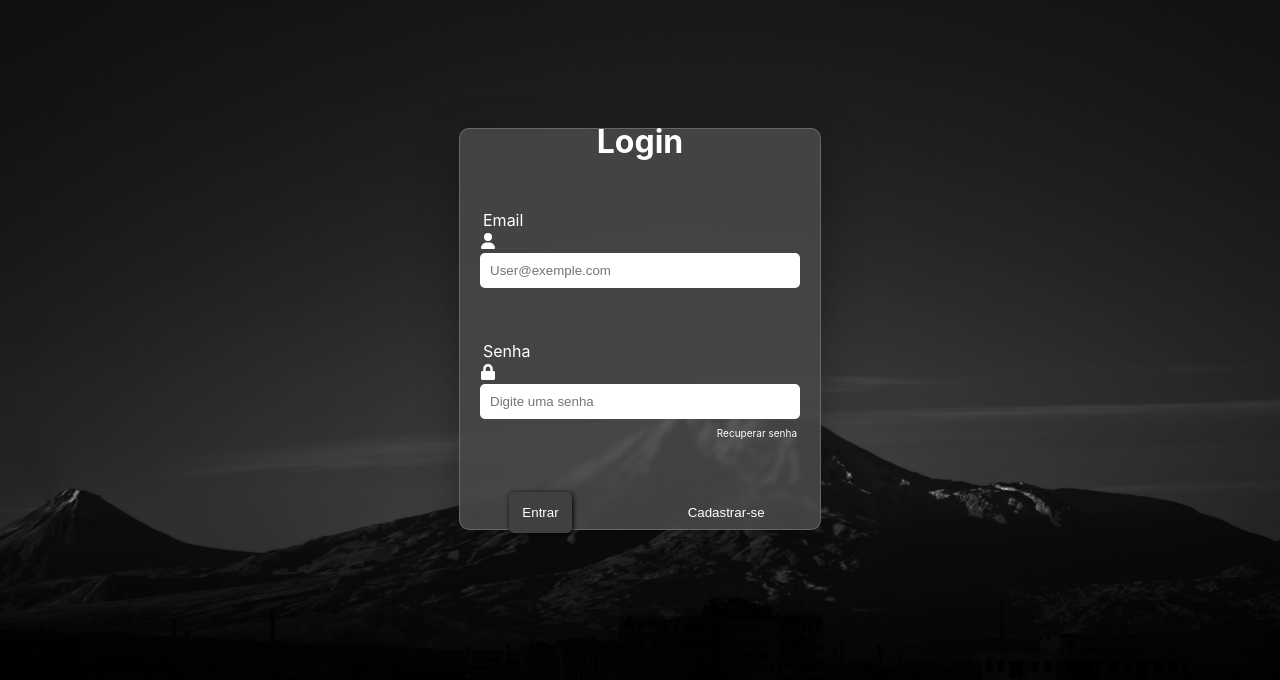
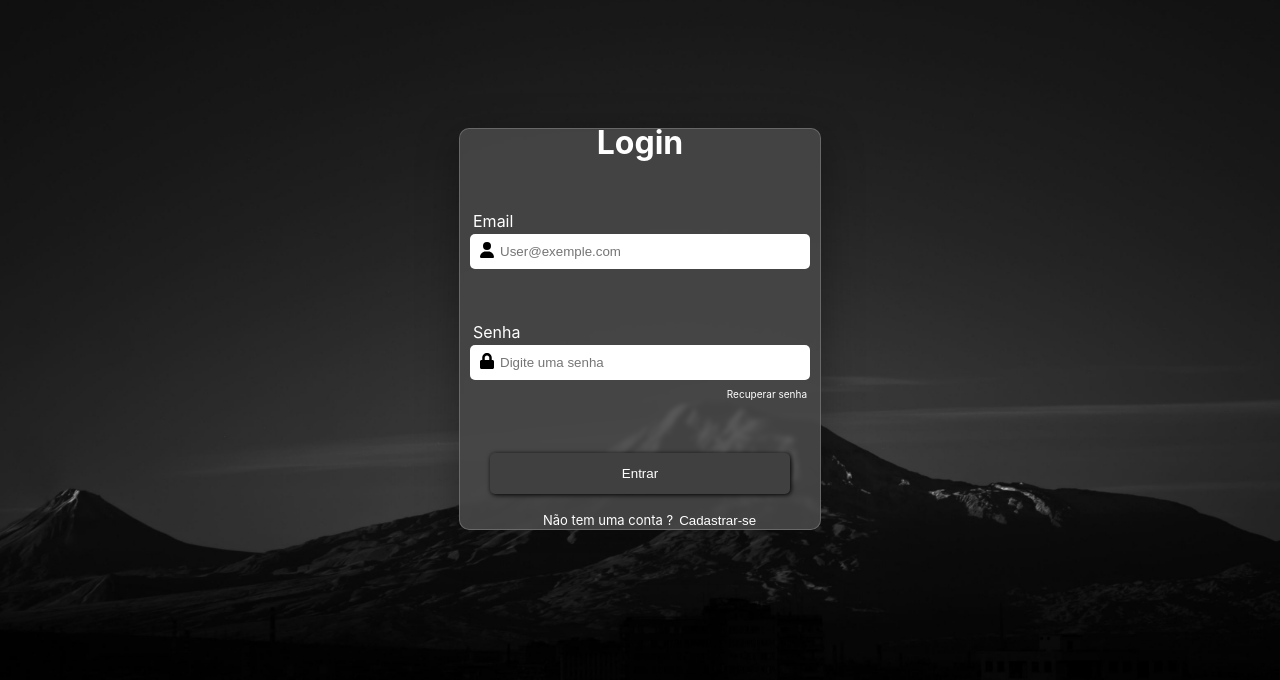
Before and after one commit to Levss30/todo-app-react-frontend, a React (Create React App) app: page / in a window 1280 px wide. Shown: the top 680 px of the page. Built offline with nearby package versions, Linux system fonts and the light colour scheme.

Commit message:
Feat Hover

```diff
--- a/src/Components/login-page/LoginPage.css
+++ b/src/Components/login-page/LoginPage.css
@@ -40,6 +40,7 @@
     border: none;
     width: 300px;
     border-radius: 5px;
+    padding-left: 30px;
 }
 
 .login-input-item{
@@ -48,13 +49,17 @@
 
 .loginBtn{
     padding: 13px;
-    margin-right: 110px;
     color: white;
+    justify-content: center;
+    align-items: center;
+    width: 300px;
+    margin-bottom: 15px;
     background-color: #414040;
     border-radius: 5px;
     border: none;
     box-shadow: 1px 1px 5px black;
     cursor: pointer;
+    display: flex;
 }
 
 .loginBtn:hover{
@@ -74,7 +79,12 @@ justify-content: end;
 }
 
 .esquecisenha:hover{
-    color: #00008b;
+    font-weight: bold;
+}
+
+.lblregister{
+    font-size: small;
+    margin-left: 50px;
 }
 
 .registerBtn{
@@ -82,4 +92,17 @@ justify-content: end;
     background: none;
     color: white;
     cursor: pointer;
+    justify-content: center;
+    align-items: center;
 }
+
+.registerBtn:hover{
+    font-weight: bold;
+}
+
+#icon {
+    position: absolute;
+    margin-left: 9px;
+    transform: translateY(50%);
+    color: black;
+}
--- a/src/Components/login-page/LoginPage.jsx
+++ b/src/Components/login-page/LoginPage.jsx
@@ -12,12 +12,12 @@ export const LoginPage = () => {
                 <h1>Login</h1>
                 <div className='login-input-item'>
                     <label>Email</label>
-                    <FaUser className='icon1'/>
+                    <FaUser id='icon'/>
                     <input type='text' placeholder='User@exemple.com' />
                 </div>
                 <div className='login-input-item'>
                     <label>Senha</label>
-                    <FaLock id='icon2'/>
+                    <FaLock id='icon'/>
                     <input type="text" placeholder='Digite uma senha' />
                     <div className='esquecisenhaBtn'>
                     <label className='esquecisenha'>Recuperar senha</label>
@@ -27,7 +27,9 @@ export const LoginPage = () => {
                 </div>
                 <div className='login-input-item'>
                     <button type='button' className='loginBtn'>Entrar</button>
+                    <label className='lblregister'>Não tem uma conta ?
                     <button type='button' className='registerBtn'>Cadastrar-se</button>
+                    </label>
                 </div>
             </div>
         </div>
```
